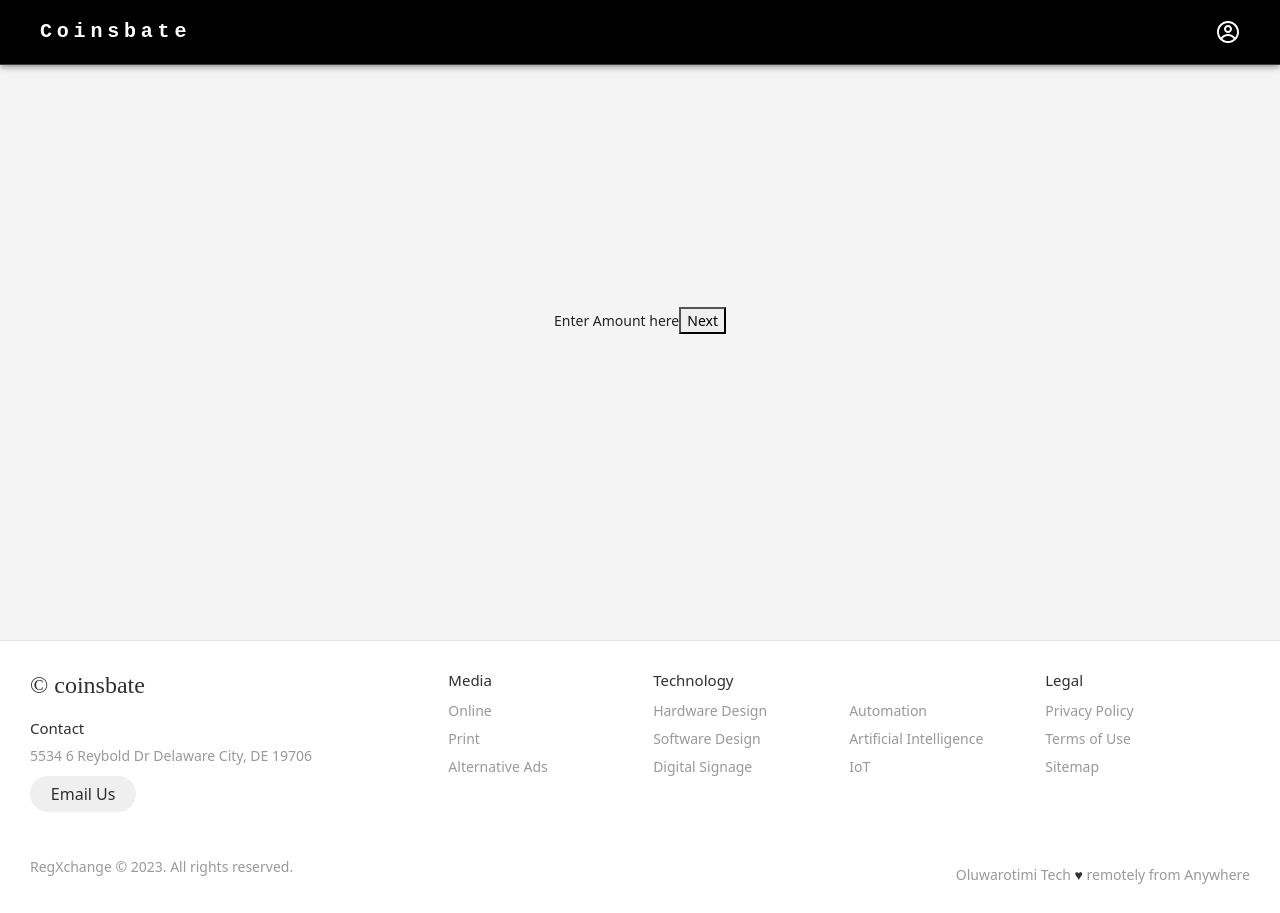
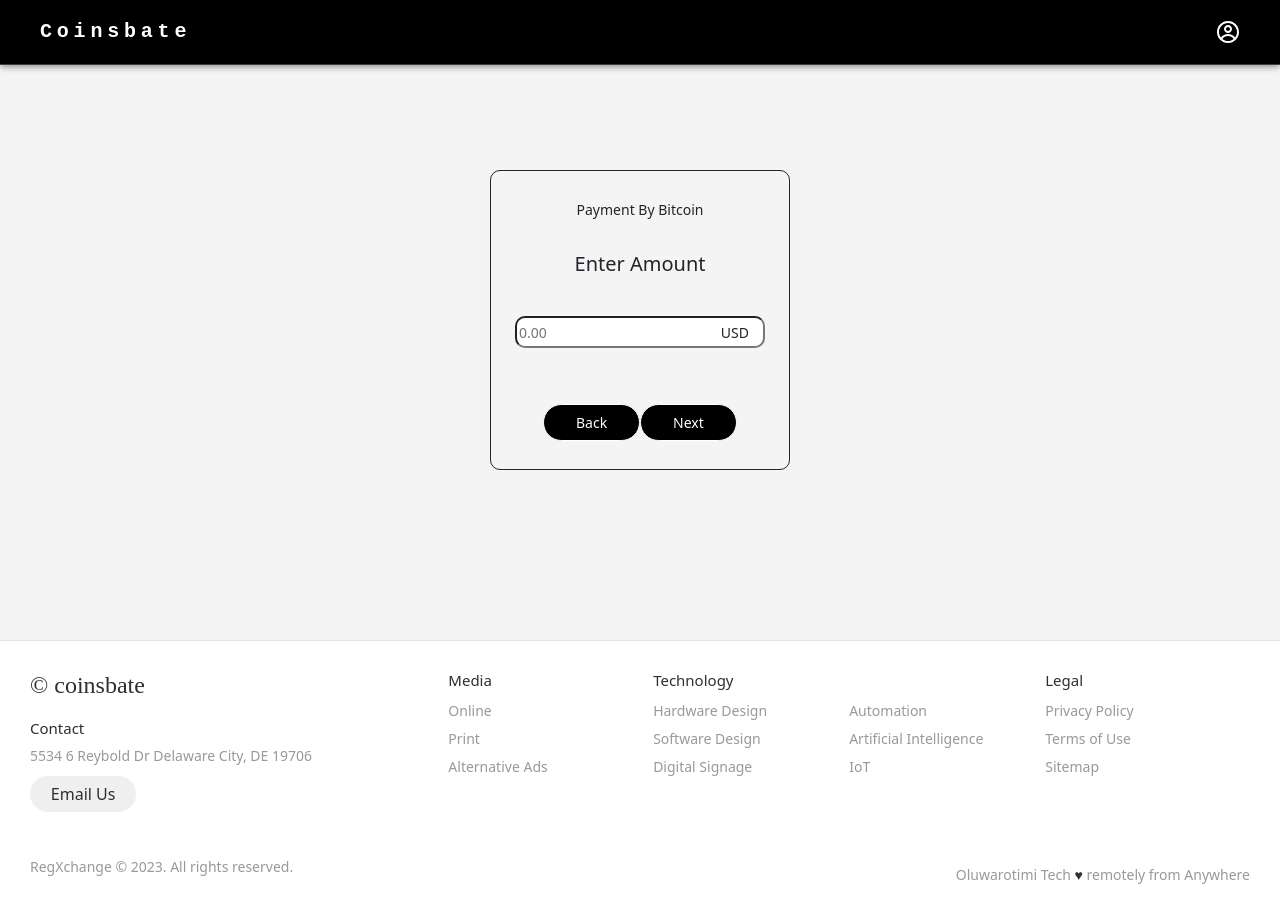
Before and after one commit to oluwarotimi1/coinsbate, a React (Create React App) app: page /deposit-btc in a window 1280 px wide. Built offline with nearby package versions, Linux system fonts and the light colour scheme; no server answers; the database is empty; sample sign-in values are in the browser's storage.

Commit message:
Update
Update

```diff
--- a/src/components/pbbtabs/amount/Amount.jsx
+++ b/src/components/pbbtabs/amount/Amount.jsx
@@ -1,15 +1,59 @@
-import React from 'react'
+import React from "react";
+import styles from "./amount.module.css";
+import { Container } from "react-bootstrap";
+import { useForm } from "react-hook-form";
+import * as yup from "yup";
 
-const Amount = ({ setActiveTabBtc} ) => {
+import { yupResolver } from "@hookform/resolvers/yup";
+
+const Amount = ({ setActiveTabBtc }) => {
   const handleConfirmAmount = () => {
     setActiveTabBtc("confirmamount");
   };
+  const schema = yup.object({
+    // displayName: yup.string().required("Diasplay Name is required"),
+    // email: yup.string().email().required("Enter Email Address"),
+    // password: yup.string().required("Password field is empty"),
+  });
+  const {
+    register,
+    handleSubmit,
+    // formState: { errors },
+  } = useForm({
+    resolver: yupResolver(schema),
+  });
+  // console.log(watch("example")) // watch input value by passing the name of it
+
+  const onSubmit = async (data) => {
+    return console.log("hi");
+  };
   return (
     <div>
-    Enter Amount here
-      <button onClick={handleConfirmAmount}>Next</button>
+      <Container className={styles.ammt_container}>
+        <form onSubmit={handleSubmit(onSubmit)} className={styles.ammt_form}>
+          <div>Payment By Bitcoin</div>
+          <h5>Enter Amount</h5>
+          <div className={styles.div_ammt_input}>
+            <input
+            className={styles.ammt_input}
+              type="number"
+              placeholder="0.00"
+              name="amount"
+              {...register("amount", { required: true })}
+
+            />
+            <span>USD</span>
+          </div>
+        </form>
+        <span className={styles.ammt_btns}>
+        <button className={styles.ammt_btn} >Back</button>
+        <button className={styles.ammt_btn} onClick={handleConfirmAmount}>Next</button>
+
+        </span>
+
+      </Container>
     </div>
-  )
-}
+  );
+};
 
-export default Amount
+export default Amount;
--- a/src/components/pbbtabs/amount/amount.module.css
+++ b/src/components/pbbtabs/amount/amount.module.css
@@ -0,0 +1,50 @@
+.ammt_container {
+  border: 0.5px solid var(--color-accent);
+  border-radius: 10px;
+  min-height: 300px;
+  width: 300px;
+  display: flex;
+  flex-direction: column;
+  justify-content: space-around;
+  align-items: center;
+}
+.ammt_form {
+    display: flex;
+    flex-direction: column;
+    gap: 2rem;
+}
+.div_ammt_input{
+    text-align: center;
+    display: flex;
+    justify-content: flex-end;
+    align-items: center;
+}
+.ammt_input{
+    width: 250px;
+    height: 2rem;
+    border-radius: 10px;
+    outline: none;
+    position: relative;
+}
+.div_ammt_input span{
+    position: absolute;
+    padding: 0rem 1rem;
+
+}
+.ammt_btn {
+  color: #fff;
+  background: #000;
+  width: 50%;
+  display: flex;
+  justify-content: center;
+  align-items: center;
+  outline: none;
+  border: 0.2px solid #fff;
+  padding: 0.5em 2rem;
+  cursor: pointer;
+  border-radius: 1.3rem;
+}
+.ammt_btns{
+    display: flex;
+
+}
```
